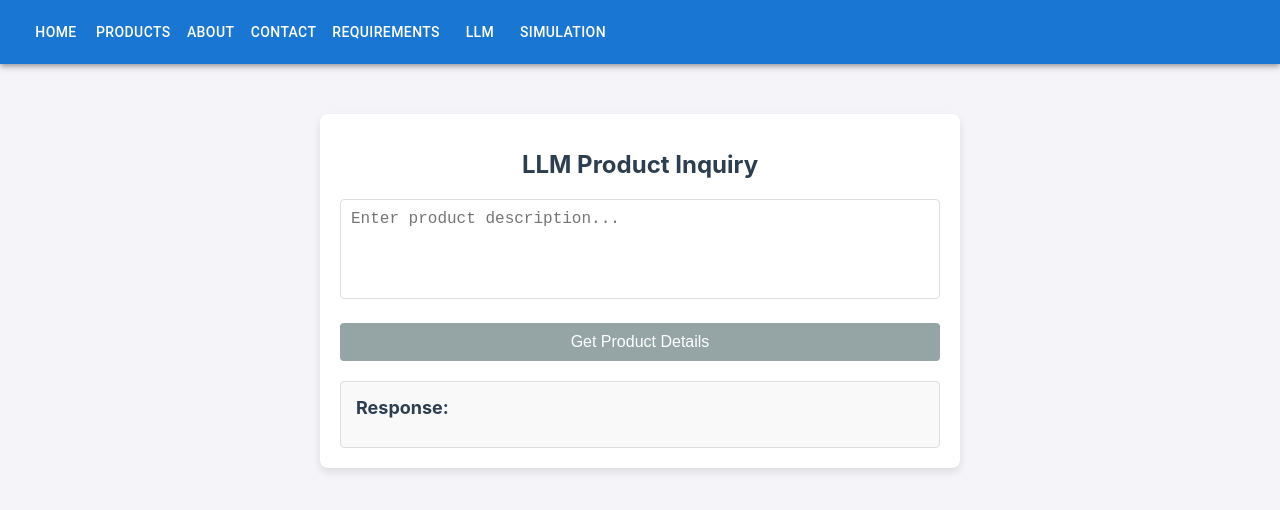
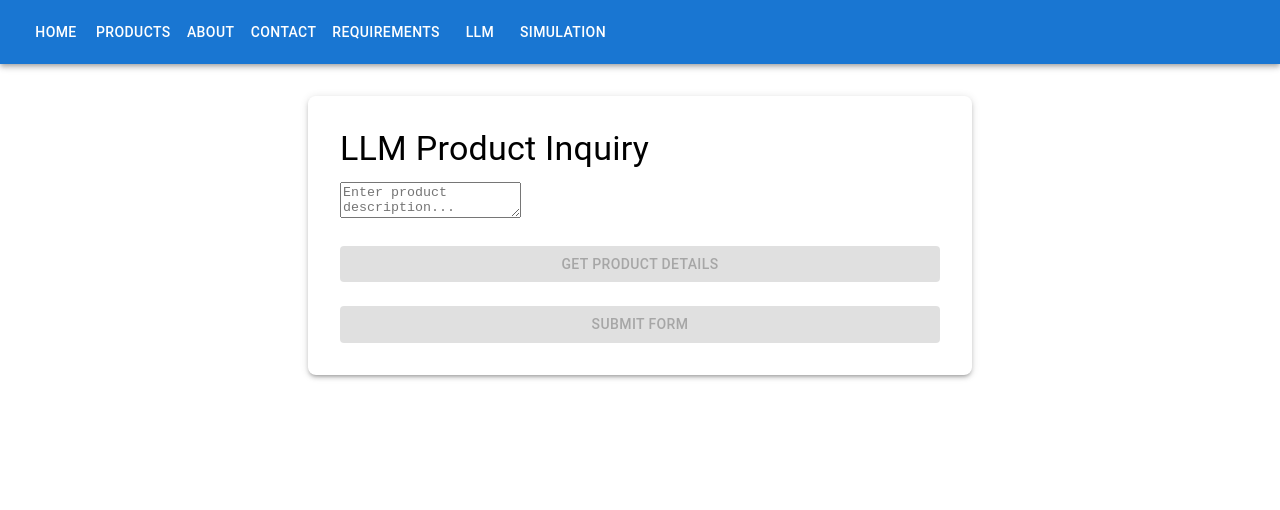
Before and after one commit to Chanuka-ChandraYapa/Machine_Customer, a React (Create React App) app in the folder ecommerce-frontend/: page /llm in a window 1280 px wide. Shown: the top 510 px of the page. Built offline with nearby package versions, Linux system fonts and the light colour scheme.

Commit message:
Update the LLM page

```diff
--- a/ecommerce-frontend/src/pages/LLM.css
+++ b/ecommerce-frontend/src/pages/LLM.css
@@ -1,86 +1,92 @@
-/* LLM.css */
-body {
-    font-family: Arial, sans-serif;
+/* Global Styles */
+* {
     margin: 0;
     padding: 0;
-    background-color: #f4f4f9;
-    color: #333;
+    box-sizing: border-box;
+    font-family: 'Arial', sans-serif;
 }
 
+body {
+    background-color: #f4f6f9;
+    display: flex;
+    justify-content: center;
+    align-items: center;
+    min-height: 100vh;
+}
+
+/* Container for the whole page */
 .product-container {
-    max-width: 600px;
-    margin: 50px auto;
-    padding: 20px;
     background-color: #fff;
     border-radius: 8px;
+    padding: 30px;
     box-shadow: 0 4px 8px rgba(0, 0, 0, 0.1);
+    max-width: 600px;
+    width: 100%;
 }
 
-h1 {
-    font-size: 24px;
+/* Heading */
+.product-container .MuiTypography-root {
     text-align: center;
-    color: #2c3e50;
+    font-weight: bold;
+    color: #333;
     margin-bottom: 20px;
 }
 
+/* Textarea styling (making it bigger) */
 .description-input {
     width: 100%;
-    height: 100px;
-    padding: 10px;
-    font-size: 16px;
+    height: 200px;
+    /* Increased height for a bigger text area */
+    padding: 15px;
+    /* More padding for better comfort */
     border: 1px solid #ddd;
     border-radius: 4px;
+    font-size: 16px;
+    /* Bigger font size */
+    font-family: 'Arial', sans-serif;
     resize: none;
     margin-bottom: 20px;
-    box-sizing: border-box;
 }
 
 .description-input:focus {
     outline: none;
-    border-color: #3498db;
-    box-shadow: 0 0 5px rgba(52, 152, 219, 0.5);
+    border-color: #007bff;
 }
 
-button {
-    display: block;
-    width: 100%;
-    padding: 10px;
+/* Button Styling */
+.MuiButton-root {
     font-size: 16px;
-    color: #fff;
-    background-color: #3498db;
-    border: none;
-    border-radius: 4px;
-    cursor: pointer;
-    transition: background-color 0.3s ease;
+    padding: 12px;
+    border-radius: 6px;
+    text-transform: none;
 }
 
-button:disabled {
-    background-color: #95a5a6;
-    cursor: not-allowed;
+.MuiButton-root:disabled {
+    background-color: #ddd;
 }
 
-button:hover:not(:disabled) {
-    background-color: #2980b9;
+.MuiButton-root:hover:not(:disabled) {
+    background-color: #0056b3;
 }
 
-.response-output {
+/* Button container spacing */
+.MuiBox-root {
     margin-top: 20px;
-    padding: 15px;
-    background-color: #f9f9f9;
-    border: 1px solid #ddd;
-    border-radius: 4px;
 }
 
-.response-output h3 {
-    margin: 0 0 10px 0;
-    font-size: 18px;
-    color: #2c3e50;
+/* Layout for each button */
+button {
+    width: 100%;
 }
 
-pre {
-    font-family: 'Courier New', Courier, monospace;
-    font-size: 14px;
-    color: #333;
-    white-space: pre-wrap;
-    word-wrap: break-word;
+/* Mobile Responsiveness */
+@media (max-width: 600px) {
+    .product-container {
+        padding: 20px;
+    }
+
+    .description-input {
+        height: 180px;
+        /* Adjust height slightly for smaller screens */
+    }
 }
--- a/ecommerce-frontend/src/pages/LLM.js
+++ b/ecommerce-frontend/src/pages/LLM.js
@@ -1,40 +1,224 @@
 import React, { useState } from "react";
-import "./LLM.css";
+import {
+    Button,
+    Box,
+    Typography,
+    TextField,
+    Grid,
+    Divider,
+} from "@mui/material";
 import { getProductList } from "../services/apiService";
+import { useNavigate } from "react-router-dom";
+import { sendProducts, sendRequirements } from "../services/modelService";
+import { fetchProductsByCategory } from "../services/apiService";
 
 const LLM = () => {
     const [description, setDescription] = useState("");
-    const [responseText, setResponseText] = useState("");
     const [loading, setLoading] = useState(false);
+    const navigate = useNavigate();
+    const [products, setProducts] = useState([]);
+    const [formData, setFormData] = useState({
+        name: "",
+        email: "",
+        phone: "",
+        communication: "",
+        category: "",
+        brand: "",
+        productName: "",
+        quantity: 1,
+        minPrice: 99,
+        maxPrice: 999,
+        discounts: false,
+        secondhand: false,
+        preferredBrands: "",
+        avoidBrands: "",
+        quality: "",
+        minRating: 3,
+        minReviews: 10,
+        deliveryLocation: "",
+        urgency: "",
+        expressShipping: "No",
+        requiredFeatures: "",
+        optionalFeatures: "",
+        colorSize: "",
+        rankAttributes: [],
+        purchaseAuthority: "Yes",
+        approvalRequired: "No",
+        maxSpend: "",
+        ecoFriendly: "No",
+        avoidRegions: "",
+        localBusiness: false,
+        additionalNotes: "",
+    });
 
+    // Function to submit form
+    const handleSubmit = async (e) => {
+        e.preventDefault();
+        console.log("Form Data Submitted:", formData);
+        try {
+            const req = await sendRequirements(formData);
+            const data = await sendProducts(products);
+            // Remove the products not in the data by checking their IDs
+            const filteredProducts = products.filter((product) =>
+                data.some((p) => p.id === product.id)
+            );
+
+            // Sort the filtered products based on the rank in the data array
+            const sortedProducts = filteredProducts.sort((a, b) => {
+                const rankA = data.find((p) => p.id === a.id)?.rank;
+                const rankB = data.find((p) => p.id === b.id)?.rank;
+
+                const validRankA = isNaN(rankA) ? Infinity : rankA;
+                const validRankB = isNaN(rankB) ? Infinity : rankB;
+                return validRankA - validRankB;
+            });
+            const encodedProducts = encodeURIComponent(
+                JSON.stringify(sortedProducts)
+            );
+            navigate(`/products?data=${encodedProducts}`);
+            console.log("Processed Products:", sortedProducts);
+        } catch (error) {
+            console.error(error.message);
+        }
+    };
+
+    // Function to call LLM and get product details
     const handleLLMCall = async () => {
         setLoading(true);
         try {
             const response = await getProductList(description);
-            setResponseText(JSON.stringify(response, null, 2));
+            console.log(response);
+
+            // Assuming response contains 'category', 'brand', and 'products' for extraction
+            const {
+                category,
+                brand,
+                products,
+                maximum_price,
+                minimum_price,
+                minimum_rating,
+                product_name,
+                quantity,
+            } = response;
+
+            // Extracting relevant data
+            setFormData((prevData) => ({
+                ...prevData,
+                category,
+                brand,
+                productName: product_name,
+                quantity,
+                minPrice: minimum_price,
+                maxPrice: maximum_price,
+                minRating: minimum_rating,
+            }));
+
+            // Fetch and set products based on category
+            if (category) {
+                console.log("Fetching products for category:", product_name);
+                const fetchedProducts = await fetchProductsByCategory("groceries");
+                console.log("Fetched Products:", fetchedProducts);
+                setProducts(fetchedProducts);
+            }
         } catch (error) {
-            setResponseText(`Error: ${error.message}`);
+            console.error("Error fetching product details:", error.message);
         } finally {
             setLoading(false);
+        }
     };
-    }
 
     return (
         <div className="product-container">
-            <h1>LLM Product Inquiry</h1>
+            <Box
+                sx={{
+                    maxWidth: 600,
+                    margin: "0 auto",
+                    padding: 4,
+                    boxShadow: 3,
+                    borderRadius: 2,
+                }}
+            >
+                <Typography variant="h4" gutterBottom>
+                    LLM Product Inquiry
+                </Typography>
                 <textarea
                     className="description-input"
                     placeholder="Enter product description..."
                     value={description}
                     onChange={(e) => setDescription(e.target.value)}
                 />
-            <button onClick={handleLLMCall} disabled={loading || !description.trim()}>
+                <Box mt={3}>
+                    <Button
+                        variant="contained"
+                        color="primary"
+                        onClick={handleLLMCall}
+                        disabled={loading || !description.trim()}
+                        fullWidth
+                    >
                         {loading ? "Processing..." : "Get Product Details"}
-            </button>
-            <div className="response-output">
-                <h3>Response:</h3>
-                <pre>{responseText}</pre>
-            </div>
+                    </Button>
+                </Box>
+
+                {/* Display extracted product details */}
+                {formData.category && (
+                    <Box mt={3}>
+                        <Typography variant="h6" gutterBottom>
+                            Extracted Product Details
+                        </Typography>
+                        <Grid container spacing={2}>
+                            <Grid item xs={6}>
+                                <Typography variant="body1">
+                                    <strong>Category:</strong> {formData.category}
+                                </Typography>
+                            </Grid>
+                            <Grid item xs={6}>
+                                <Typography variant="body1">
+                                    <strong>Brand:</strong> {formData.brand}
+                                </Typography>
+                            </Grid>
+                            <Grid item xs={6}>
+                                <Typography variant="body1">
+                                    <strong>Product Name:</strong> {formData.productName}
+                                </Typography>
+                            </Grid>
+                            <Grid item xs={6}>
+                                <Typography variant="body1">
+                                    <strong>Quantity:</strong> {formData.quantity}
+                                </Typography>
+                            </Grid>
+                            <Grid item xs={6}>
+                                <Typography variant="body1">
+                                    <strong>Min Price:</strong> {formData.minPrice}
+                                </Typography>
+                            </Grid>
+                            <Grid item xs={6}>
+                                <Typography variant="body1">
+                                    <strong>Max Price:</strong> {formData.maxPrice}
+                                </Typography>
+                            </Grid>
+                            <Grid item xs={6}>
+                                <Typography variant="body1">
+                                    <strong>Min Rating:</strong> {formData.minRating}
+                                </Typography>
+                            </Grid>
+                        </Grid>
+                        <Divider sx={{ my: 3 }} />
+                    </Box>
+                )}
+
+                {/* Adding form submission button */}
+                <Box mt={3}>
+                    <Button
+                        variant="contained"
+                        color="secondary"
+                        onClick={handleSubmit}
+                        disabled={loading || !products.length}
+                        fullWidth
+                    >
+                        Submit Form
+                    </Button>
+                </Box>
+            </Box>
         </div>
     );
 };
```
Lines whose indentation alone changed are shown as unchanged.
